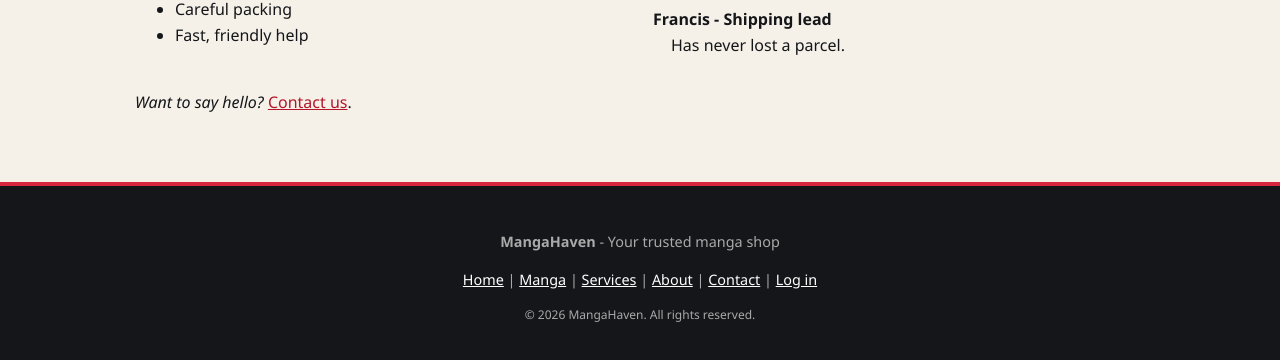
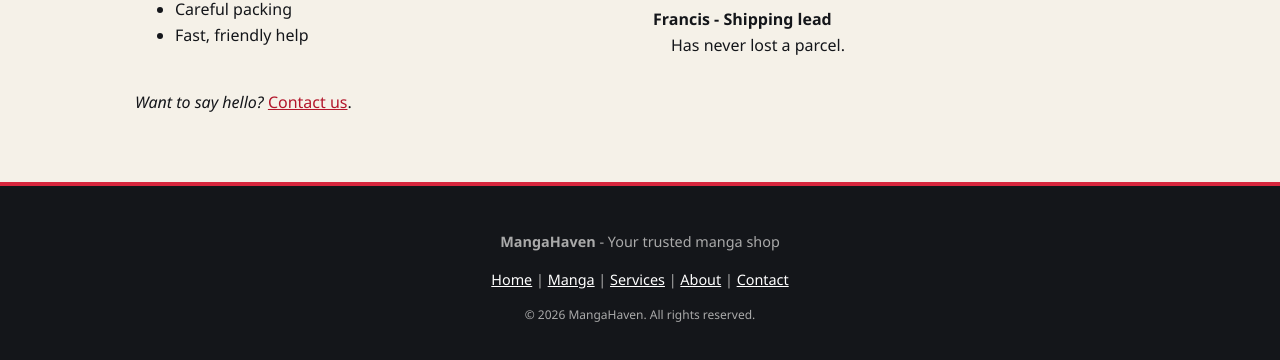
Before and after one commit to mantuafrancisdarleyb26-hue/BSCS, a plain HTML site: page about.html in a window 1280 px wide. Shown: the part 544-904 px from the top of the page. Drawn offline with Linux system fonts and the light colour scheme.

Commit message:
Update about.html

```diff
--- a/about.html
+++ b/about.html
@@ -94,7 +94,7 @@ footer{background:#14161a;color:#aaa;border-top:4px solid #d7263d;padding:30px 2
 <!-- Footer -->
 <footer>
   <p><b>MangaHaven</b> - Your trusted manga shop</p>
-  <p><a href="home.html">Home</a> | <a href="product.html">Manga</a> | <a href="services.html">Services</a> | <a href="about.html">About</a> | <a href="contact.html">Contact</a> | <a href="login.html">Log in</a></p>
+  <p><a href="home.html">Home</a> | <a href="product.html">Manga</a> | <a href="services.html">Services</a> | <a href="about.html">About</a> | <a href="contact.html">Contact</a></p>
   <p><small>&copy; 2026 MangaHaven. All rights reserved.</small></p>
 </footer>
 </body>
```
